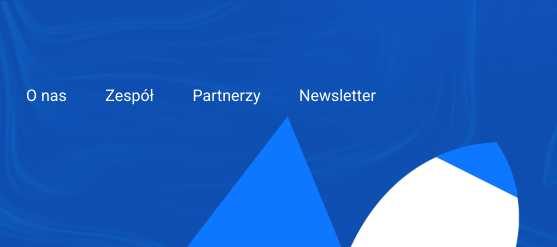
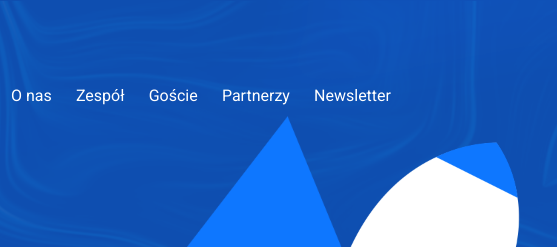
Before and after one commit to Olaf1001/Your-Way, a plain HTML site: page index.html in a window 1280 px wide. Shown: the top 247 px of the page, 504-1061 px from the left. Drawn offline with Linux system fonts and the light colour scheme.

Commit message:
Fix nav z-index's

```diff
--- a/index.html
+++ b/index.html
@@ -28,6 +28,7 @@
                     <div class="desktop-menu">
                         <a href="#">O nas</a>
                         <a href="#">Zespół</a>
+                        <a href="#">Goście</a>
                         <a href="#">Partnerzy</a>
                         <a href="#">Newsletter</a>
                     </div>
@@ -65,6 +66,10 @@
             </div>
         </section>
 
+        <section class="aboutus-section">
+
+        </section>
+
     </main>
 
     <script src="scripts/app.js"></script>
--- a/styles/scss/style.scss
+++ b/styles/scss/style.scss
@@ -166,6 +166,7 @@ a {
 }
 
 @media (min-width: 768px) {
+
     .mobile-menu {
         display: none;
     }
@@ -173,7 +174,7 @@ a {
     .desktop-menu {
         display: flex!important;
         justify-content: space-between;
-        width: 350px;
+        width: 380px;
     }
 
     .social-media-icons {
@@ -187,6 +188,7 @@ a {
         position: absolute;
         right: 15px;
         top: 30%;
+        z-index: 2;
     }
 
     .social-media-icons i {
@@ -221,6 +223,11 @@ a {
         flex-direction: row;
         width: 150px;
     }
+
+    .page-nav {
+        position: relative;
+        z-index: 1;
+    }
 }
 
 @media (min-width: 1440px) {
```
Also changed, not shown: styles/css/style.css, 1 other file.
